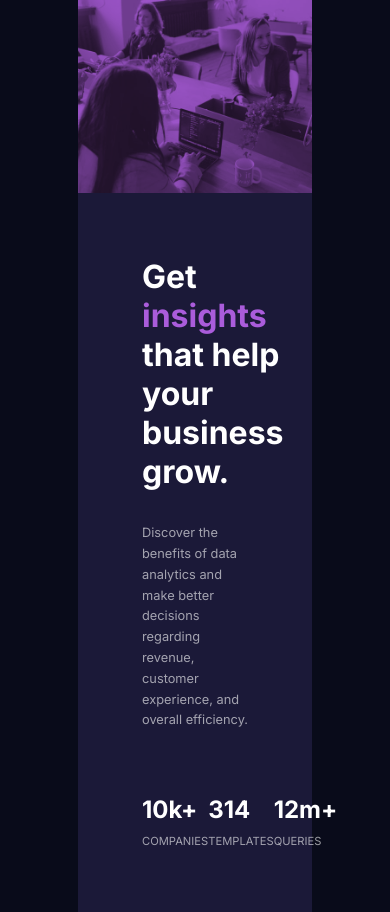
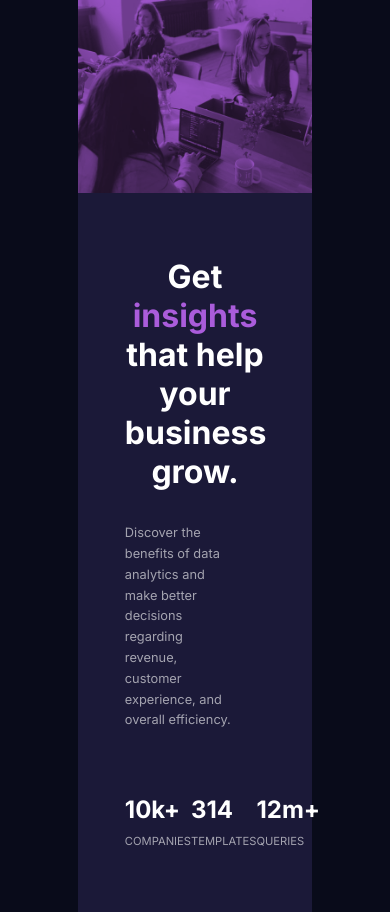
Before and after one commit to Afeez-Ola/stats-preview-card-component-main, a plain HTML site: page index.html in a window 390 px wide. Drawn offline with Linux system fonts and the light colour scheme.

Commit message:
having fun

```diff
--- a/css/styles.css
+++ b/css/styles.css
@@ -126,10 +126,15 @@ img {
 @media screen and (min-width:300px) and (max-width:768px) {
     .container {
         flex-direction: column-reverse;
-        /* margin-top: 0; */
         margin: 0 auto;
     }
     .images {
         width: 100%;
     }
+    .note_side h2 {
+        text-align: center;
+    }
+    .typoragphy {
+        margin: 4rem auto;
+    }
 }
```
